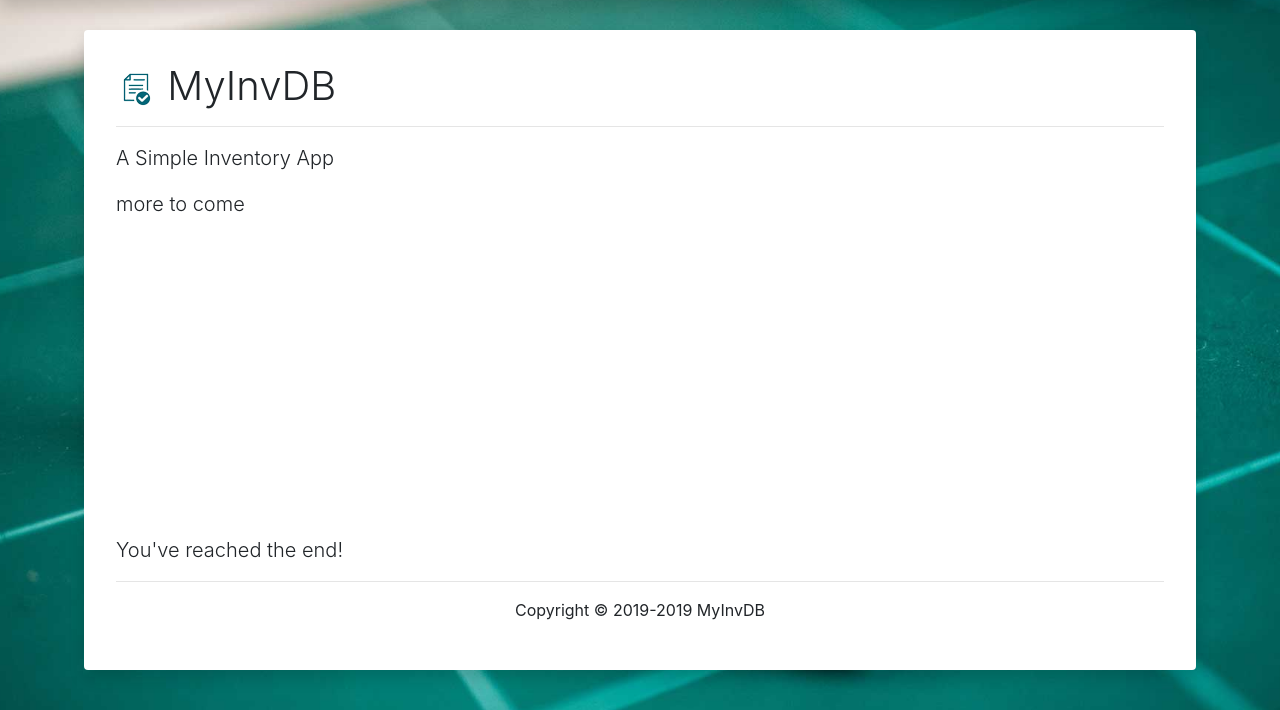
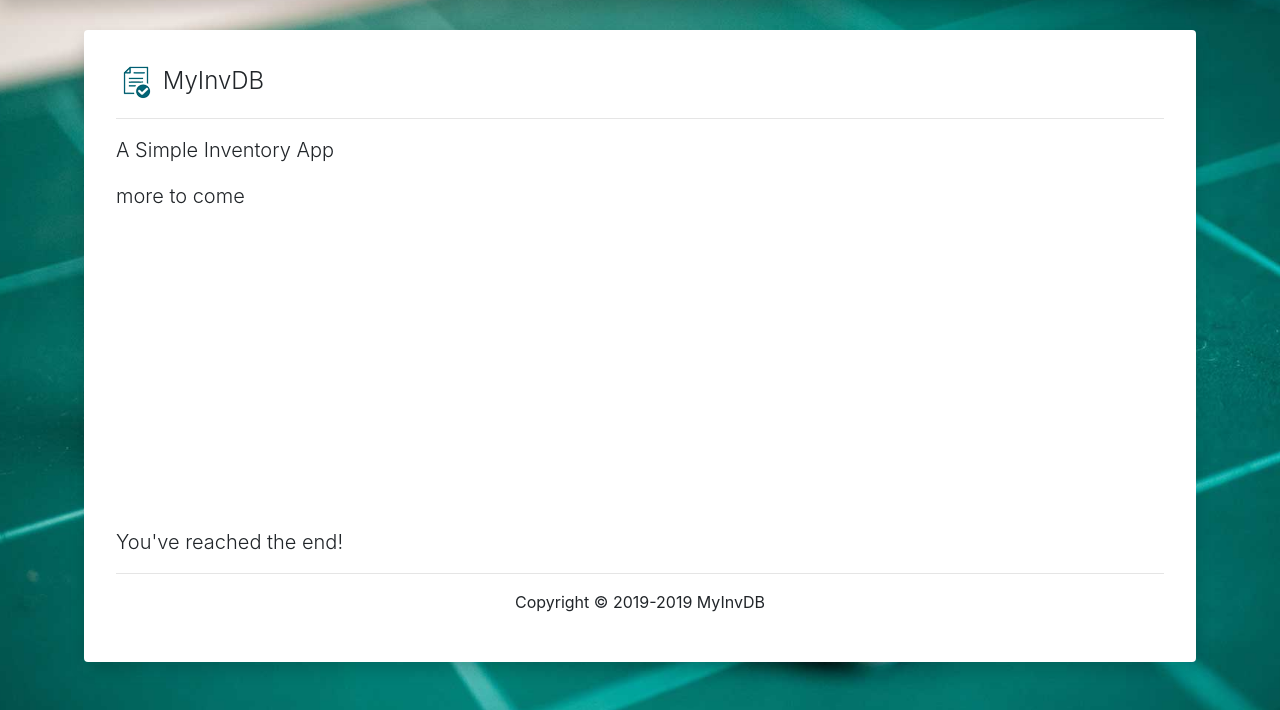
Before and after one commit to DKMitt/myinvdb, a PHP site: page / in a window 1280 px wide. Shown: the part 58-768 px from the top of the page. Run offline with PHP 8.4, Linux system fonts and the light colour scheme.

Commit message:
Adjusted h1 to 1.5em

```diff
--- a/css/style.css
+++ b/css/style.css
@@ -11,6 +11,10 @@ body {
 .container {
   padding-right: 20px;
   padding-left: 20px;
+}
+
+h1 {
+  font-size: 1.5em;
 }
 
 .p-5 {
```
